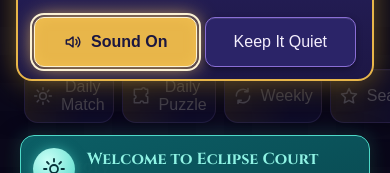
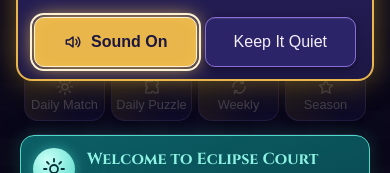
Before and after one commit to davidyoung2912/eclipse-court, a React (Vite) app: page / in a window 390 px wide. Shown: the part 449-622 px from the top of the page. Built offline with nearby package versions, Linux system fonts and the light colour scheme.

Commit message:
Shrink the Today buttons on the main page (icon above label) so all four fit on one row on phones
Co-Authored-By: Claude Sonnet 5.5 <noreply@anthropic.com>

```diff
--- a/src/styles/shell.css
+++ b/src/styles/shell.css
@@ -73,7 +73,7 @@ body:has(.puzzles-menu) { --tone-a: #0b3a45; --tone-b: #04151a; }
 .today h3 { margin: 0; justify-content: space-between; }
 .today h3::after { display: none; }
 .streak { display: inline-flex; align-items: center; gap: 4px; letter-spacing: 0.04em; text-transform: none; color: var(--solari-gold); }
-.today-row { display: flex; gap: 8px; }
+.today-row { display: flex; gap: 6px; }
 .today-row button, .mode-card, .utility button {
   border-radius: 14px; border: 1px solid rgba(154, 124, 240, 0.6); color: var(--fg);
   background: linear-gradient(180deg, rgba(74, 58, 150, 0.88), rgba(43, 36, 104, 0.88));
@@ -82,10 +82,11 @@ body:has(.puzzles-menu) { --tone-a: #0b3a45; --tone-b: #04151a; }
 }
 .today-row button:active, .mode-card:active, .utility button:active { transform: scale(0.97); }
 .today-row button {
-  flex: 1; display: inline-flex; align-items: center; justify-content: center; gap: 8px;
-  min-height: 44px; padding: 8px; font-size: var(--fs-md);
+  flex: 1 1 0; min-width: 0; display: inline-flex; flex-direction: column; align-items: center; justify-content: center; gap: 2px;
+  min-height: 52px; padding: 6px 2px; font-size: var(--fs-xs); line-height: 1.15; text-align: center; overflow-wrap: anywhere;
   background: linear-gradient(100deg, rgba(232, 182, 74, 0.36), rgba(43, 36, 104, 0.88) 70%);
 }
+.today-row button .btn-icon { width: 1.4em; height: 1.4em; }
 .mode-cards { display: grid; grid-template-columns: 1fr 1fr; gap: 8px; margin-top: 10px; }
 .mode-card { display: flex; flex-direction: column; align-items: flex-start; justify-content: center; gap: 4px; min-height: 112px; padding: 12px; text-align: left; font-size: var(--fs-md); }
 /* Each main page card wears the colours of the page it opens. */
```
